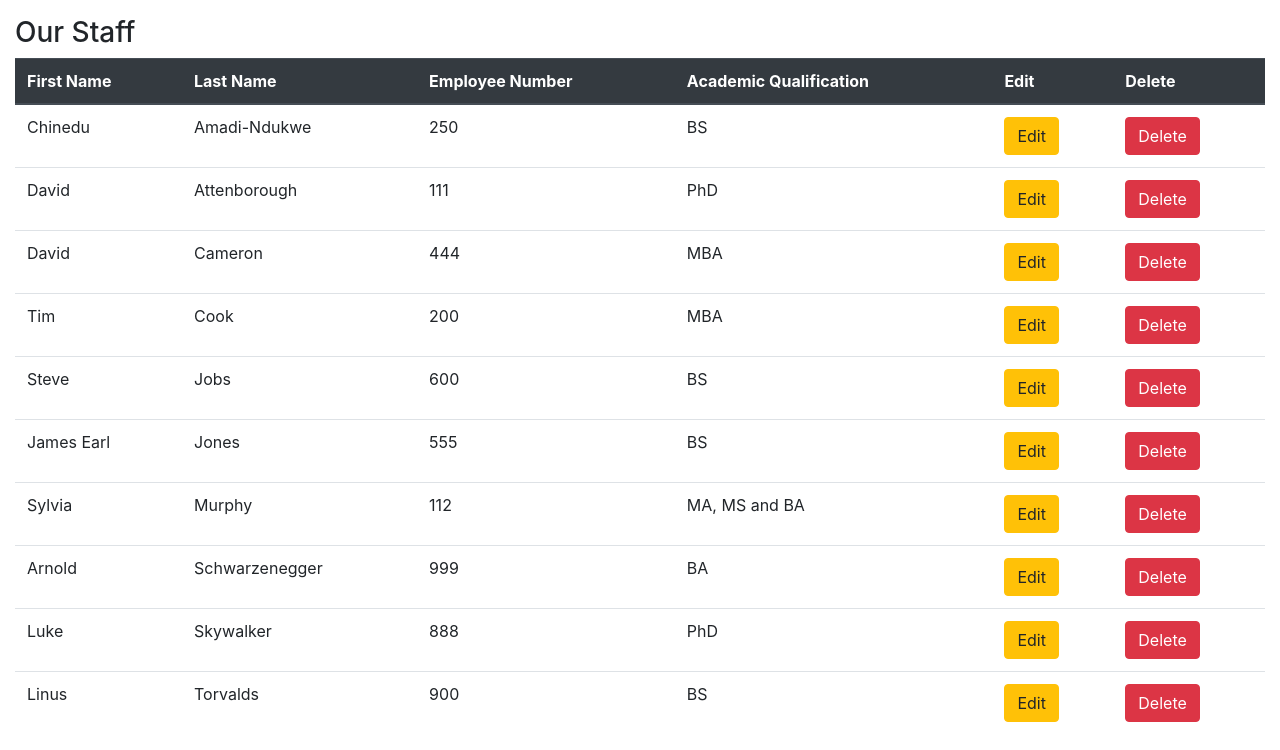
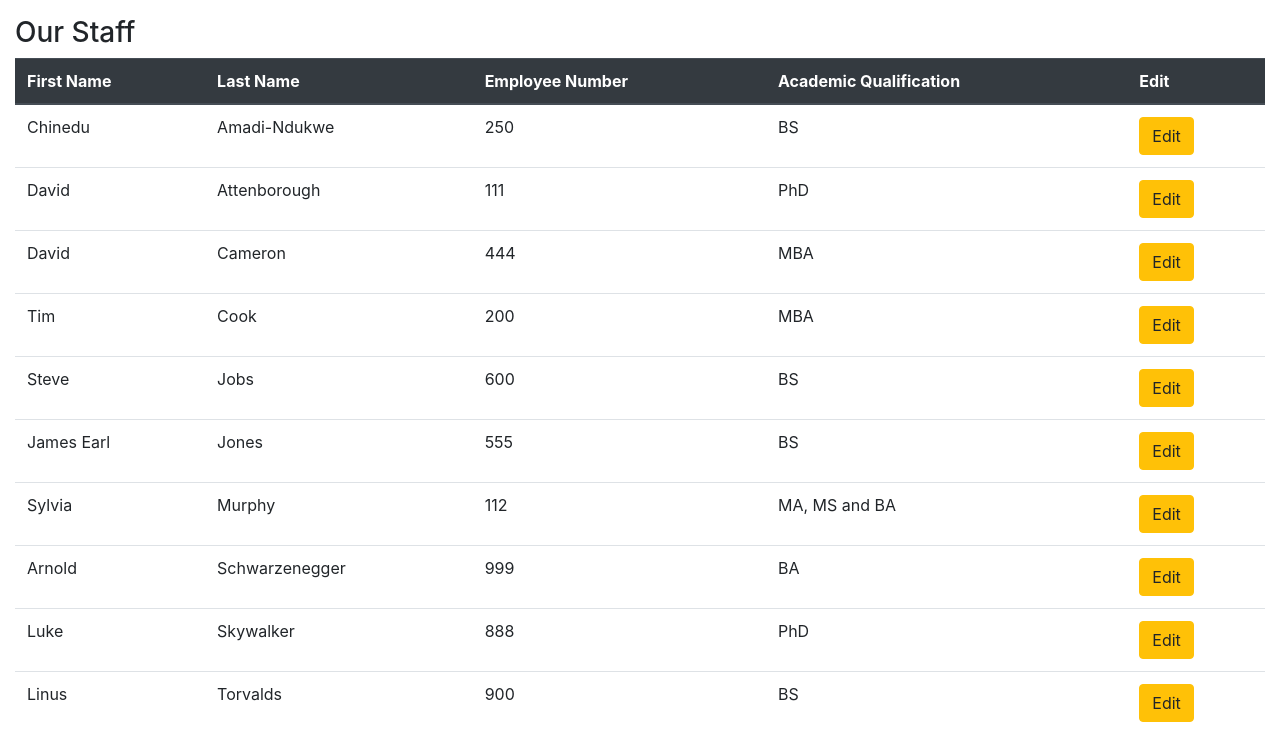
Before and after one commit to ndukwec/cires-personnel-system, a Django app: page /personnel-list/ in a window 1280 px wide. Shown: the part 64-814 px from the top of the page. Run offline with Django 3.2, Linux system fonts and the light colour scheme; data comes from the database, SQL or seed files in the repository; some libraries are stand-ins or nearby versions.

Commit message:
removed delete

```diff
--- a/personnelsystem/templates/personnel-list.html
+++ b/personnelsystem/templates/personnel-list.html
@@ -15,7 +15,6 @@
             <th scope="col">Employee Number</th>
             <th scope="col">Academic Qualification</th>
             <th scope="col">Edit</th>
-            <th scope="col">Delete</th>
         </tr>
         </thead>
         <tbody>
@@ -26,7 +25,6 @@
                 <td>{{ person.employee_number }}</td>
                 <td>{{ person.academic_qualification }}</td>
                 <td><a class="btn btn-warning" href="{%  url 'personnel-edit' person.id %}">Edit</a></td>
-                <td><a class="btn btn-danger" href="{%  url 'personnel-delete' person.id %}">Delete</a></td>
             </tr>
         {% endfor %}
             </tbody>
--- a/personnelsystem/urls.py
+++ b/personnelsystem/urls.py
@@ -1,9 +1,8 @@
 from django.urls import path
-from .views import index, PersonnelListView, edit_personnel, delete_personnel
+from .views import index, PersonnelListView, edit_personnel
 
 urlpatterns = [
     path('', index, name='index'),
     path('personnel-list/', PersonnelListView.as_view(), name='personnel-list'),
     path('<int:pk>/personnel-edit/', edit_personnel, name='personnel-edit'),
-    path('<int:pk>/personnel-delete/', delete_personnel, name='personnel-delete'),
 ]
--- a/personnelsystem/views.py
+++ b/personnelsystem/views.py
@@ -45,9 +45,3 @@ def edit_personnel(request, pk):
     else:
         form = PersonnelForm()
     return render(request, 'personnel-edit.html', {'form': form})
-
-
-def delete_personnel(request, pk=1):
-    personnel = get_object_or_404(Personnel, pk=pk)
-    from django.http import HttpResponse
-    return HttpResponse("Deleting personnel with id: " + str(personnel.id))
```
Also changed, not shown: personnelsystem/templates/personnel-delete.html (deleted, +0 -10 lines).
